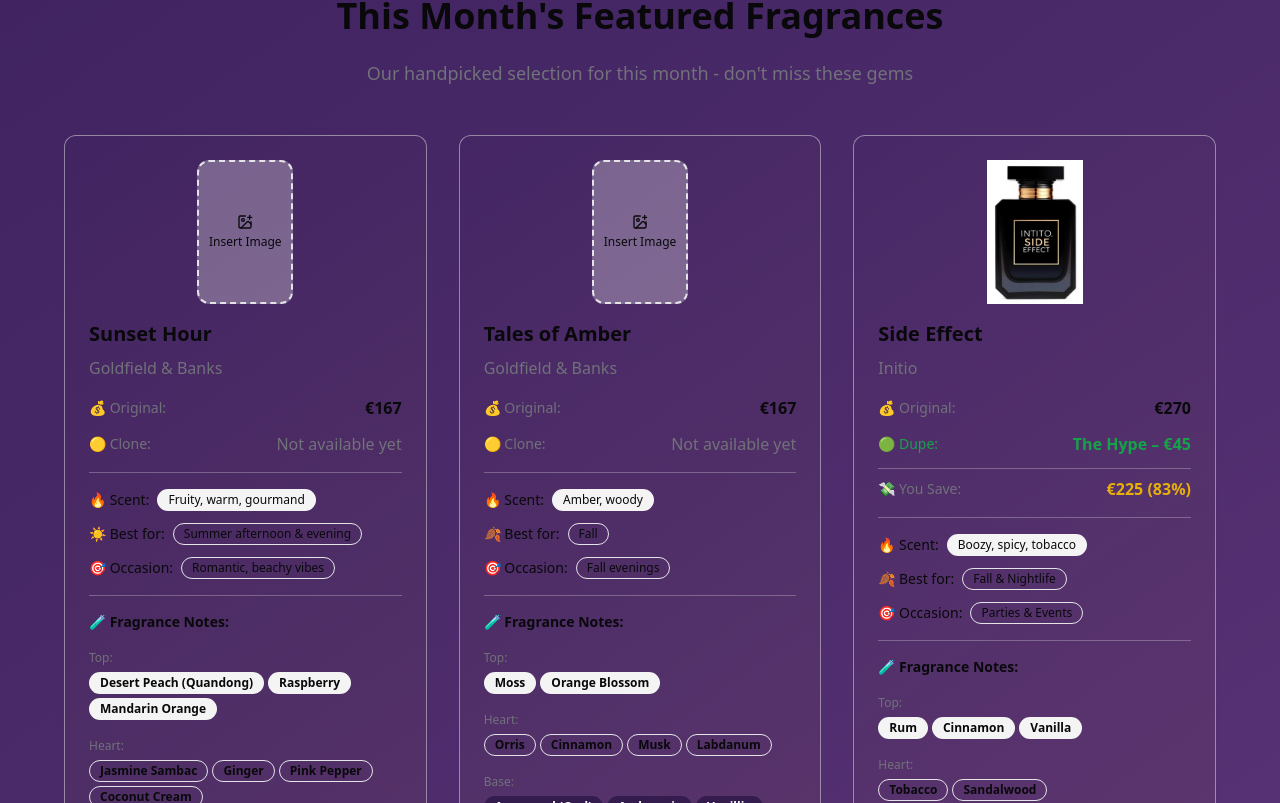
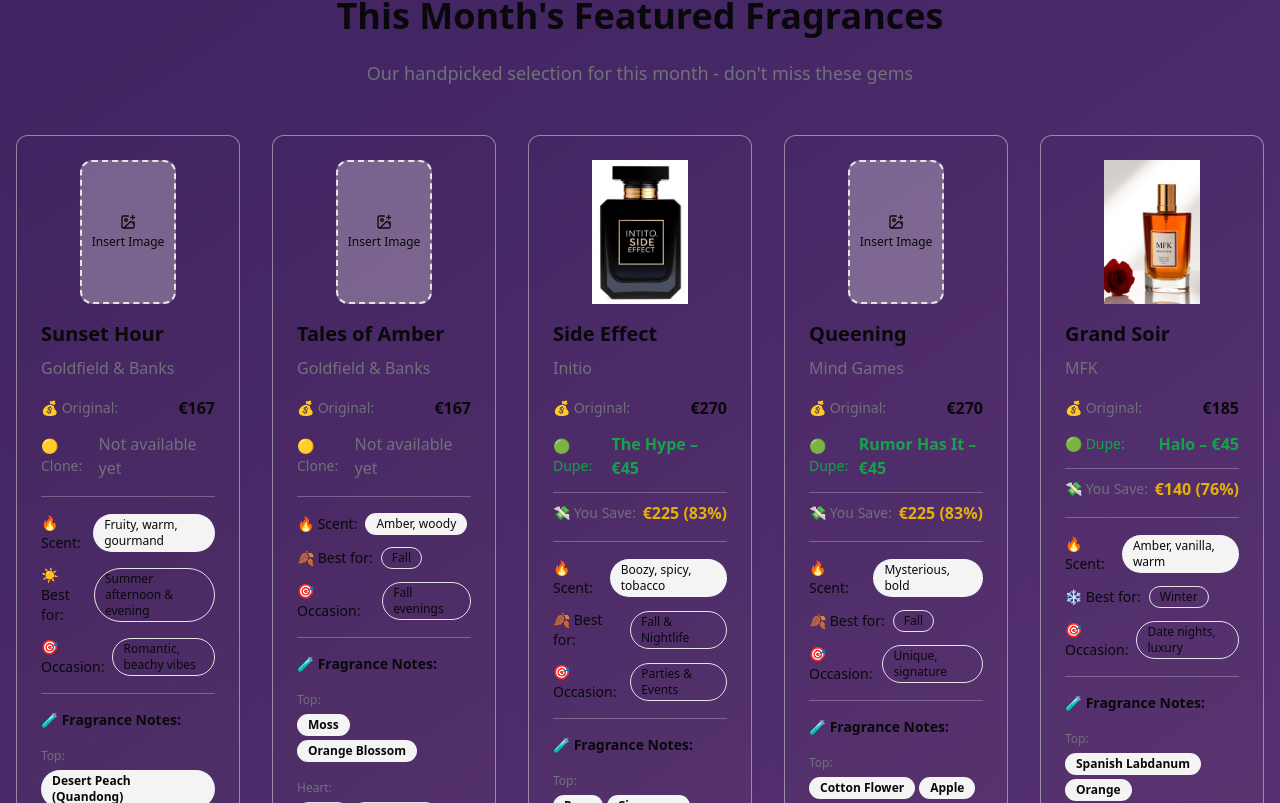
Before and after one commit to Nhrowat/scentsmart-bug-fix-test-again-again-18, a React (Vite) app: page / in a window 1280 px wide. Shown: the part 1437-2240 px from the top of the page. Built offline with nearby package versions, Linux system fonts and the light colour scheme; no server answers; the database is empty.

Commit message:
Add fragrances

```diff
--- a/src/pages/Index.tsx
+++ b/src/pages/Index.tsx
@@ -619,7 +619,7 @@ const Index = () => {
             </p>
           </div>
 
-          <div className="grid grid-cols-1 md:grid-cols-2 lg:grid-cols-3 gap-8 max-w-6xl mx-auto">
+          <div className="grid grid-cols-1 md:grid-cols-2 lg:grid-cols-3 xl:grid-cols-5 gap-8 max-w-7xl mx-auto">
             {/* Sunset Hour */}
             <FragranceCard
               name="Sunset Hour"
@@ -677,6 +677,46 @@ const Index = () => {
                 top: ["Rum", "Cinnamon", "Vanilla"],
                 heart: ["Tobacco", "Sandalwood"],
                 base: ["Saffron", "Musk"]
+              }}
+            />
+
+            {/* Queening */}
+            <FragranceCard
+              name="Queening"
+              brand="Mind Games"
+              originalPrice={270}
+              clonePrice={45}
+              cloneName="Rumor Has It"
+              scent="Mysterious, bold"
+              season="Fall"
+              occasion="Unique, signature"
+              savings={83}
+              available={true}
+              fragranticaUrl="https://www.fragrantica.com/perfume/Mind-Games/Queening-89898.html"
+              notes={{
+                top: ["Cotton Flower", "Apple", "Cypress"],
+                heart: ["Orris Root", "Rum", "Saffron"],
+                base: ["Vanilla", "Coconut", "Musk"]
+              }}
+            />
+
+            {/* Grand Soir */}
+            <FragranceCard
+              name="Grand Soir"
+              brand="MFK"
+              originalPrice={185}
+              clonePrice={45}
+              cloneName="Halo"
+              scent="Amber, vanilla, warm"
+              season="Winter"
+              occasion="Date nights, luxury"
+              savings={76}
+              available={true}
+              fragranticaUrl="https://www.fragrantica.com/perfume/Maison-Francis-Kurkdjian/Grand-Soir-40816.html"
+              notes={{
+                top: ["Spanish Labdanum", "Orange"],
+                heart: ["Lavender", "Siam Benzoin"],
+                base: ["Amber", "Vanilla", "Tonka Bean", "Musk", "Cedar"]
               }}
             />
           </div>
```
